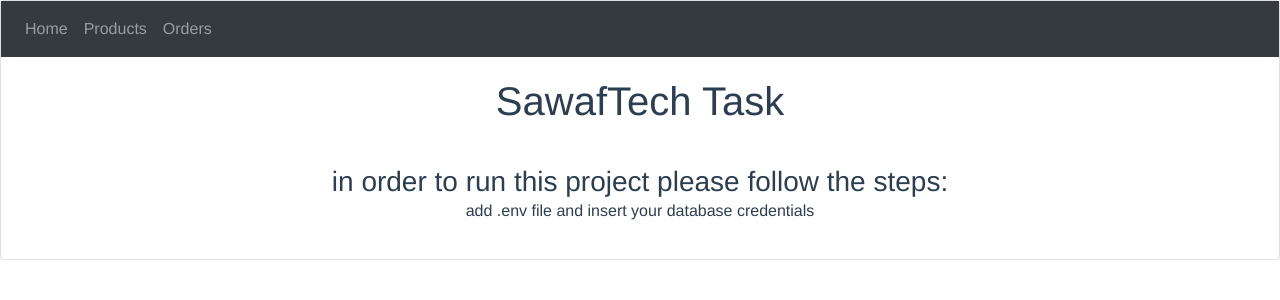
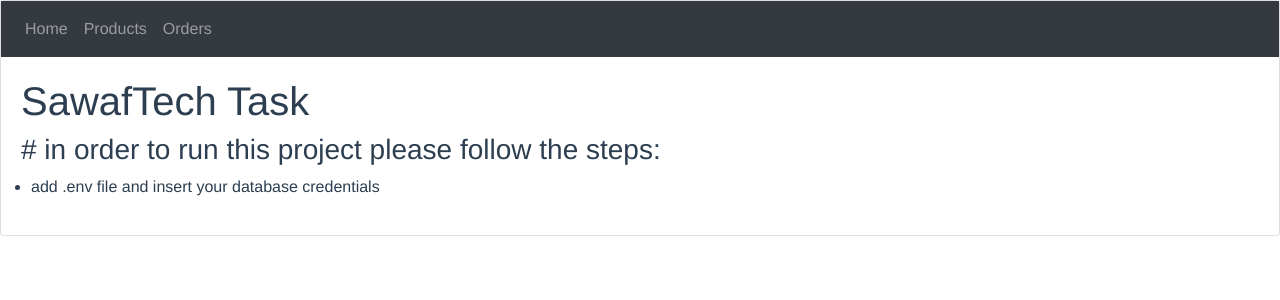
Before and after one commit to Nazeeh-Saifi/SawafTechTask, a Vue app in the folder vue_frontend/: page / in a window 1280 px wide. Shown: the top 300 px of the page. Built offline with nearby package versions, Linux system fonts and the light colour scheme.

Commit message:
fixing the styling in app

```diff
--- a/vue_frontend/src/App.vue
+++ b/vue_frontend/src/App.vue
@@ -26,7 +26,7 @@ export default {
   font-family: Avenir, Helvetica, Arial, sans-serif;
   -webkit-font-smoothing: antialiased;
   -moz-osx-font-smoothing: grayscale;
-  text-align: center;
+  /* text-align: center; */
   color: #2c3e50;
 }
 .fade-enter-active,
--- a/vue_frontend/src/components/HelloWorld.vue
+++ b/vue_frontend/src/components/HelloWorld.vue
@@ -1,7 +1,8 @@
 <template>
   <div class="hello">
     <h1>SawafTech Task</h1>
-    <h3>in order to run this project please follow the steps:</h3>
+    <h3># in order to run this project please follow the steps:</h3>
+
     <ul>
       <li>add .env file and insert your database credentials</li>
     </ul>
@@ -20,13 +21,12 @@ export default {
 <!-- Add "scoped" attribute to limit CSS to this component only -->
 <style scoped>
 h3 {
-  margin: 40px 0 0;
+  /* margin: 40px 0 0; */
 }
 ul {
   padding: 0;
 }
 li {
-  display: inline-block;
   margin: 0 10px;
 }
 a {
```
